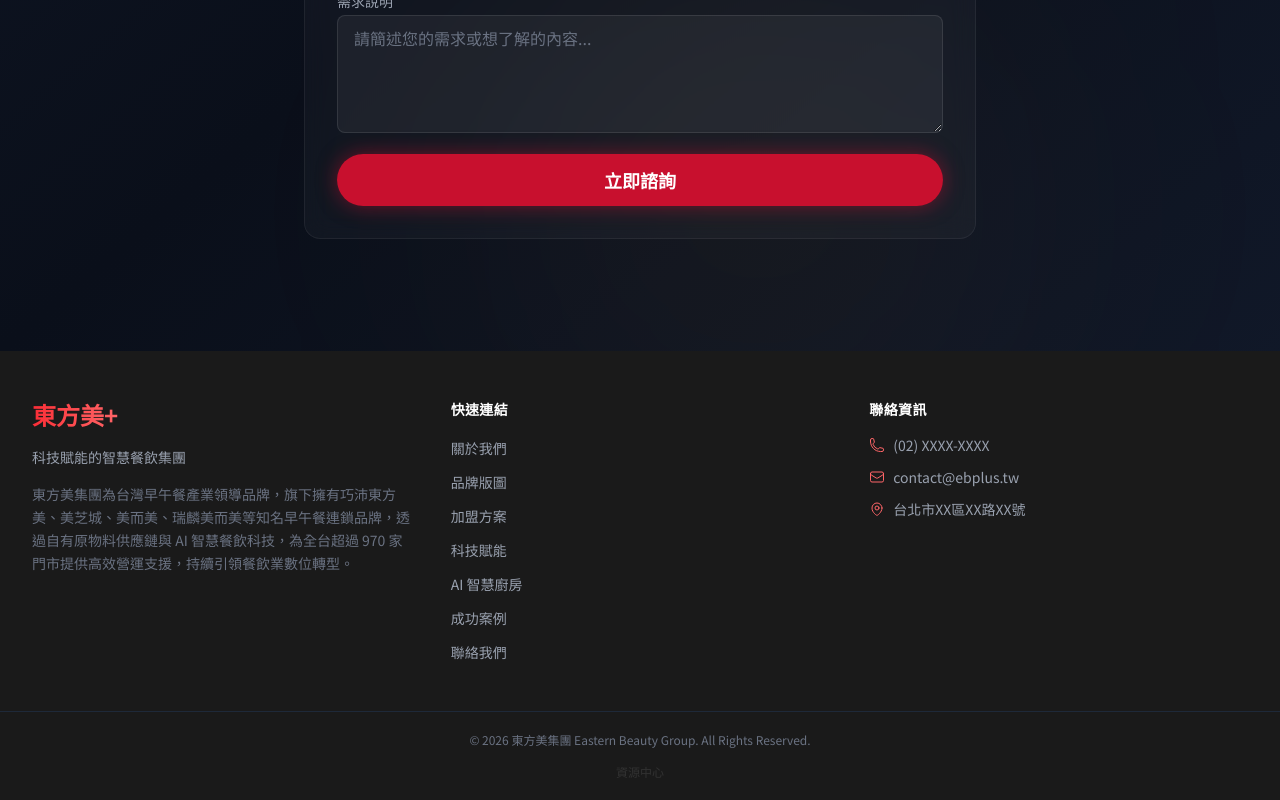
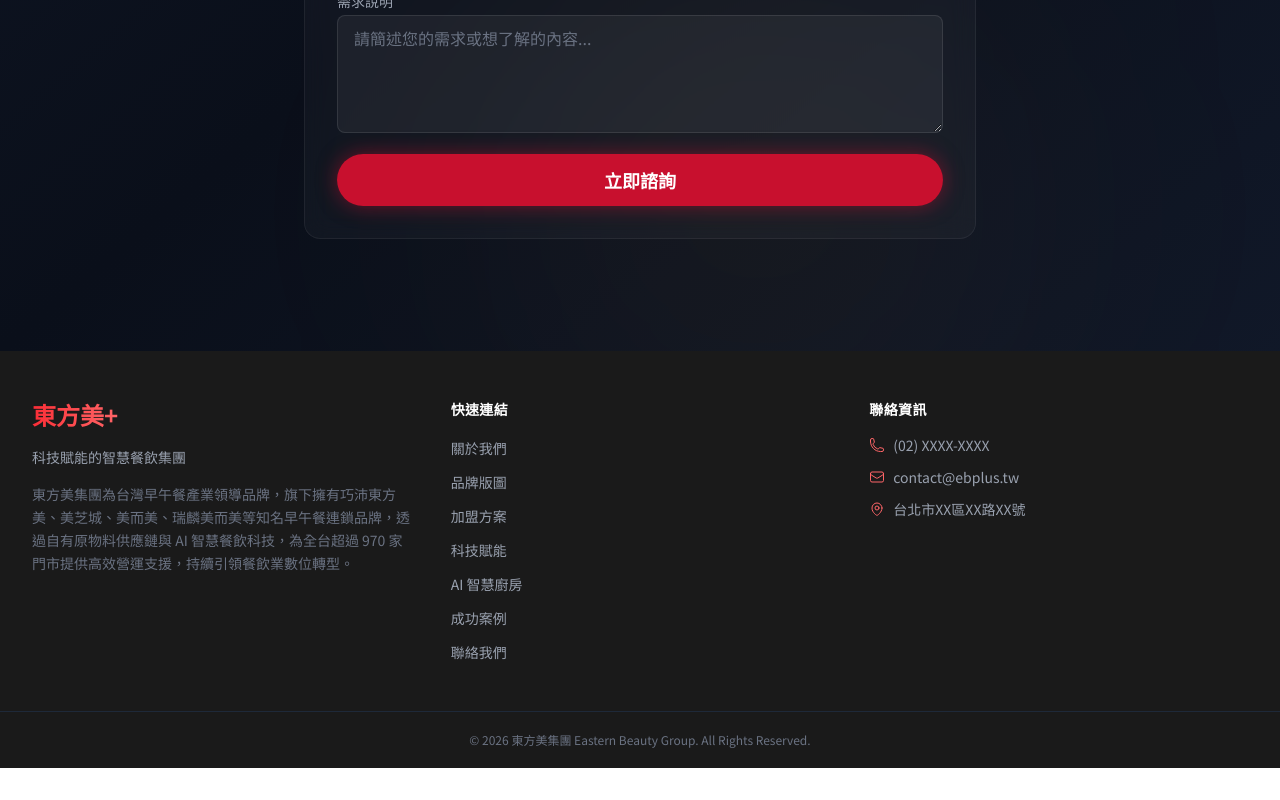
Before and after one commit to JasonLee1002-coder/eb-plus-web, a Next.js app: page / in a window 1280 px wide. Shown: the part 7872-8672 px from the top of the page. After the commit the page ends 8640 px from the top, so only its background shows below. Built offline with nearby package versions, Linux system fonts and the light colour scheme.

Commit message:
Hide SEO entry link inside copyright text
Co-Authored-By: Claude Opus 4.6 <noreply@anthropic.com>

```diff
--- a/src/components/Footer.tsx
+++ b/src/components/Footer.tsx
@@ -131,11 +131,12 @@ export default function Footer() {
       <div className="border-t border-gray-800">
         <div className="mx-auto max-w-7xl px-4 py-5 sm:px-6 lg:px-8">
           <p className="text-center text-xs text-gray-500">
-            &copy; 2026 東方美集團 Eastern Beauty Group. All Rights Reserved.
+            &copy;{" "}
+            <a href="/seo/dongfangmei-franchise-guide" className="text-gray-500 hover:text-gray-400 transition-colors">
+              2026 東方美集團
+            </a>{" "}
+            Eastern Beauty Group. All Rights Reserved.
           </p>
-          <div className="mt-4 text-center text-xs text-white/10">
-            <a href="/seo/dongfangmei-franchise-guide" className="hover:text-white/20">資源中心</a>
-          </div>
         </div>
       </div>
     </footer>
```
